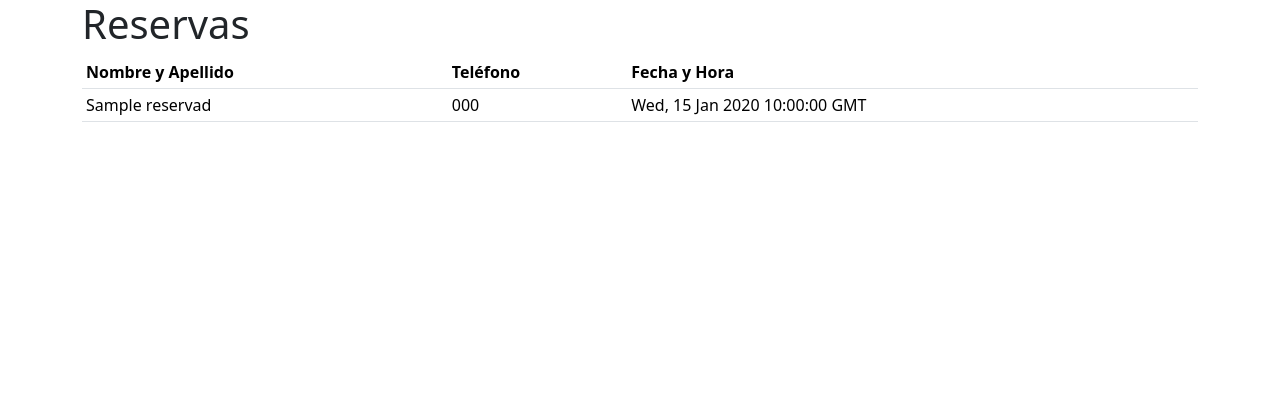
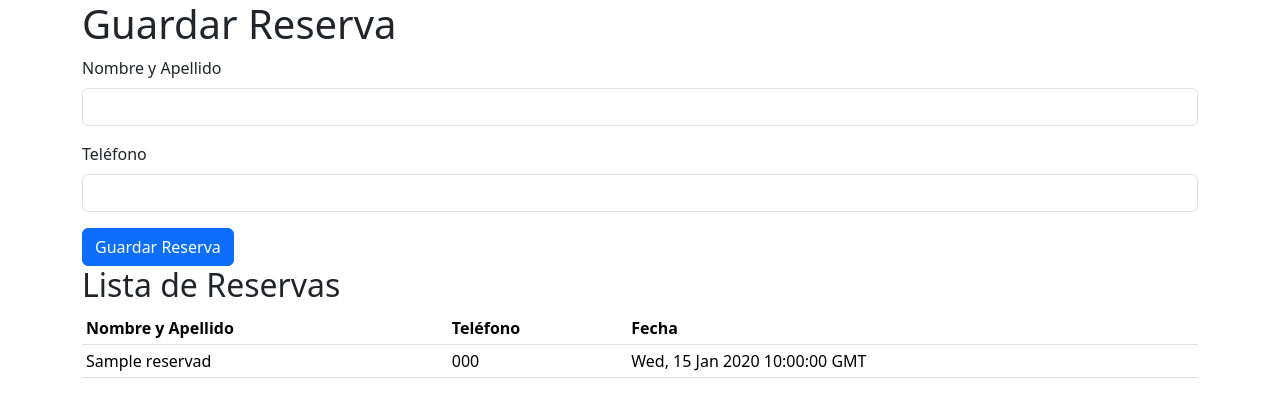
Before and after one commit to CarlosR2104/flask, a Flask app: page / in a window 1280 px wide. Shown: the top 417 px of the page. Run offline with Flask 3, Linux system fonts and the light colour scheme; tables that the repository leaves empty or names only in its code hold one stand-in row (values such as "Sample post"); some libraries are stand-ins or nearby versions.

Commit message:
Update app.html

```diff
--- a/templates/app.html
+++ b/templates/app.html
@@ -4,74 +4,66 @@
     <meta charset="UTF-8">
     <meta name="viewport" content="width=device-width, initial-scale=1.0">
 
-    <link href="https://cdn.jsdelivr.net/npm/bootstrap@5.3.3/dist/css/bootstrap.min.css" rel="stylesheet" integrity="sha384-QWTKZyjpPEjISv5WaRU9OFeRpok6YctnYmDr5pNlyT2bRjXh0JMhjY6hW+ALEwIH" crossorigin="anonymous">
+    <link href="https://cdn.jsdelivr.net/npm/bootstrap@5.3.3/dist/css/bootstrap.min.css" rel="stylesheet">
 
-    <script src="https://code.jquery.com/jquery-3.7.1.min.js" integrity="sha256-/JqT3SQfawRcv/BIHPThkBvs0OEvtFFmqPF/lYI/Cxo=" crossorigin="anonymous"></script>
+    <script src="https://code.jquery.com/jquery-3.7.1.min.js"></script>
 
-    <script src="https://js.pusher.com/8.2.0/pusher.min.js"></script>
-
-    <title>App</title>
+    <title>Reservas</title>
 </head>
 <body>
     <div class="container">
-      <h1>Reservas</h1>
+        <h1>Guardar Reserva</h1>
+        <form id="formReservas">
+            <div class="mb-3">
+                <label for="txtNombreApellido" class="form-label">Nombre y Apellido</label>
+                <input type="text" class="form-control" id="txtNombreApellido" name="txtNombreApellido" required>
+            </div>
+            <div class="mb-3">
+                <label for="txtTelefono" class="form-label">Teléfono</label>
+                <input type="text" class="form-control" id="txtTelefono" name="txtTelefono" required>
+            </div>
+            <button type="submit" class="btn btn-primary">Guardar Reserva</button>
+        </form>
+
+        <h2>Lista de Reservas</h2>
         <table class="table table-sm">
             <thead>
                 <tr>
                     <th>Nombre y Apellido</th>
                     <th>Teléfono</th>
-            <th>Fecha y Hora</th>
+                    <th>Fecha</th>
                 </tr>
             </thead>
             <tbody id="tbodyReservas"></tbody>
         </table>
     </div>
 
-    <script src="https://cdn.jsdelivr.net/npm/bootstrap@5.3.3/dist/js/bootstrap.bundle.min.js" integrity="sha384-YvpcrYf0tY3lHB60NNkmXc5s9fDVZLESaAA55NDzOxhy9GkcIdslK1eN7N6jIeHz" crossorigin="anonymous"></script>
-
     <script>
-        window.addEventListener("load", function (event) {
-            // Realizamos un SELECT a la BD con FLASK y lo imprimimos en el TBODY
-            function buscar() {
-                $.get("/reservas/buscar", function (respuesta) {
-                    // Imprimimos la respuesta de FLASK con SELECT para saber cómo acceder a cada valor y colocarlos en el TBODY
-                    // console.log(respuesta)
-
+        $(document).ready(function() {
+            // Función para buscar reservas
+            function buscarReservas() {
+                $.get("/reservas/buscar", function(respuesta) {
                     $("#tbodyReservas").html("");
-
-                    for (var x in respuesta) {
-                        var reserva = respuesta[x];
+                    respuesta.forEach(function(reserva) {
                         $("#tbodyReservas").append(`<tr>
                             <td>${reserva[1]}</td>
                             <td>${reserva[2]}</td>
                             <td>${reserva[3]}</td>
                         </tr>`);
-                    }
+                    });
                 });
             }
 
-            buscar();
-
-            Pusher.logToConsole = true;
-
-            var pusher = new Pusher("cda1cc599395d699a2af", {
-                cluster: "us2"
+            // Al enviar el formulario
+            $("#formReservas").submit(function(event) {
+                event.preventDefault();
+                $.post("/reservas/guardar", $(this).serialize(), function(respuesta) {
+                    alert(respuesta);
+                    buscarReservas(); // Actualiza la lista de reservas
+                });
             });
 
-            // Canal ---> Donde se concentran los hilos con los clientes conectados
-            var channel = pusher.subscribe("canalRegistrosReservas");
-
-            // Evento --> El código que se accionará con la información enviada o el uso del canal
-            channel.bind("registroReserva", function (reserva) {
-                // 1. Notificar el evento
-                // alert("Ocurrió el evento")
-
-                // 2. Recibir información enviada en el evento
-                // console.log(reserva)
-
-                // 4. Mandar a llamar otro código luego del evento
-                buscar();
-            });
+            buscarReservas(); // Cargar reservas al inicio
         });
     </script>
 </body>
```
Lines whose indentation alone changed are shown as unchanged.
